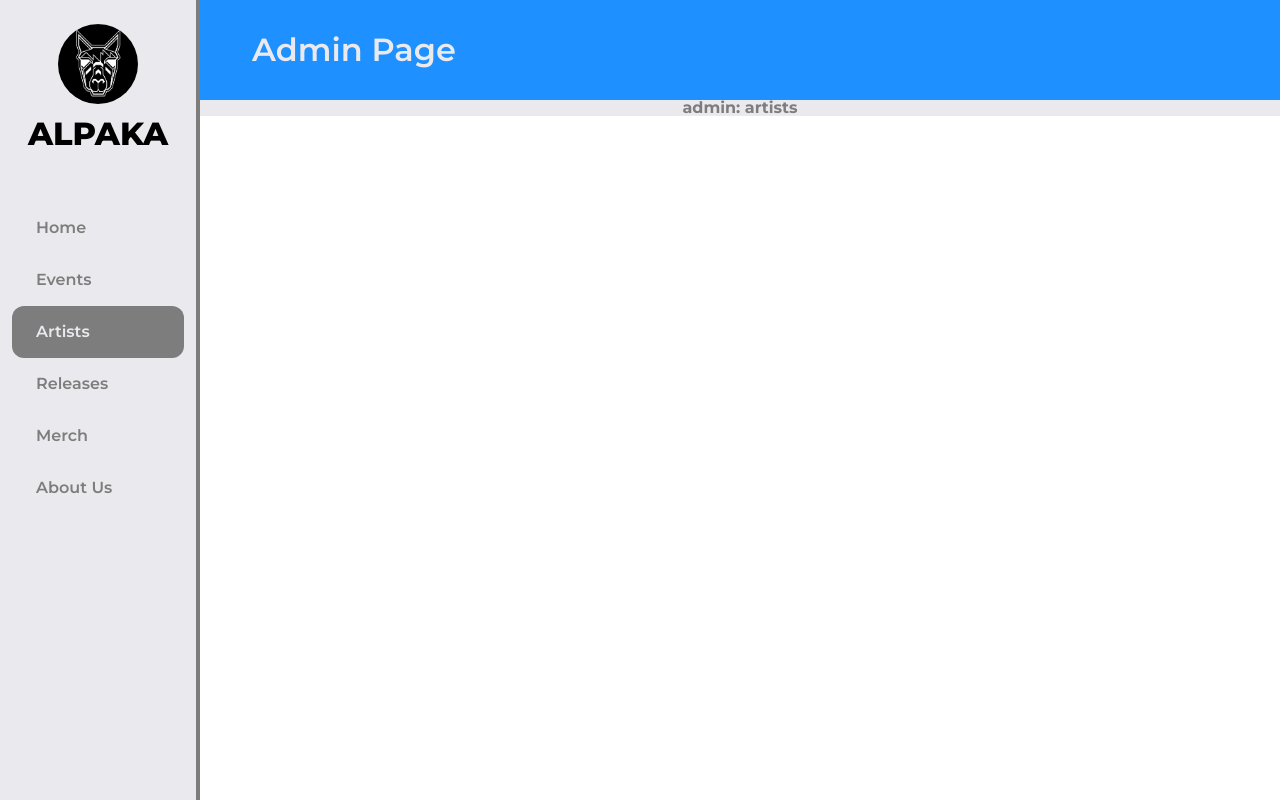
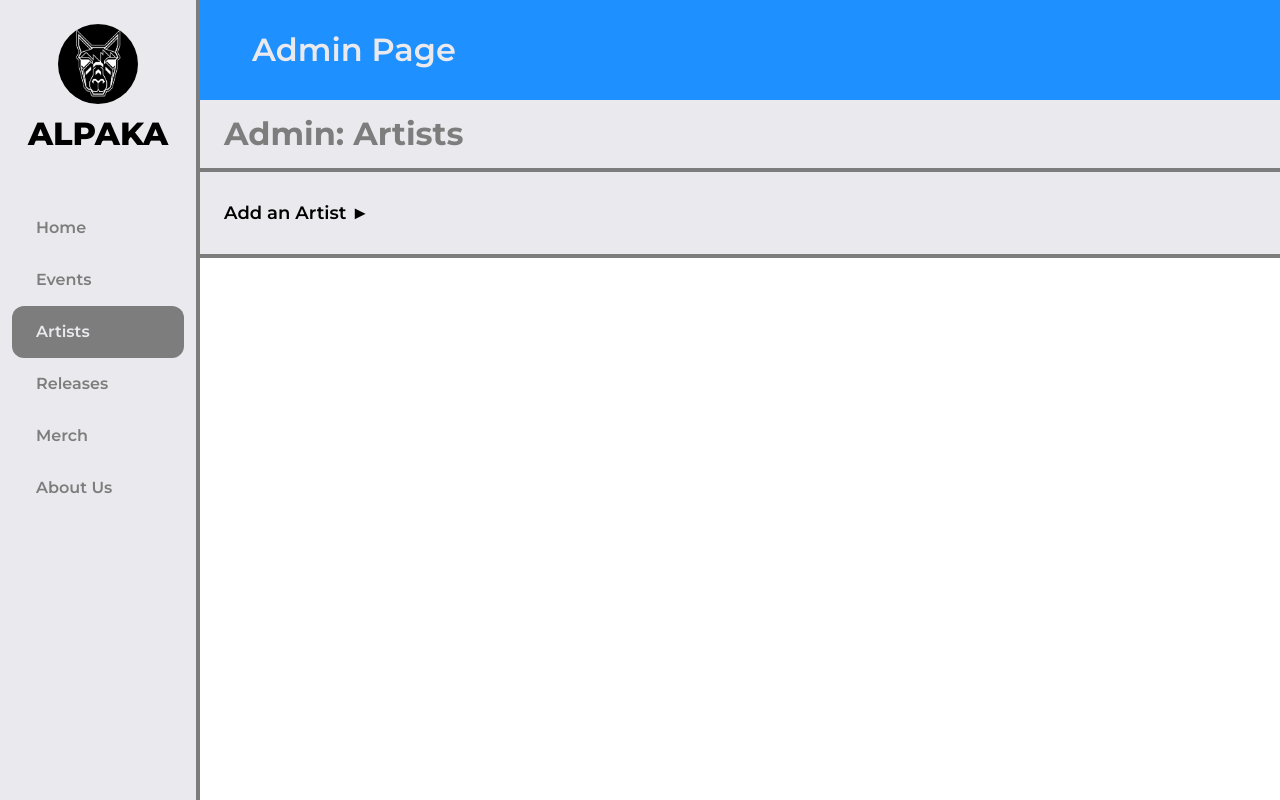
Before and after one commit to RobPanneton/project-Final-Alpaka, a React (Create React App) app in the folder alpaka/: page /admin/artists in a window 1280 px wide. Built offline with nearby package versions, Linux system fonts and the light colour scheme; no server answers.

Commit message:
enable add artist from admin page

```diff
--- a/alpaka/src/components/AdminPage/AdminArtists.js
+++ /dev/null
@@ -1,19 +0,0 @@
-import React from "react";
-import styled from "styled-components";
-import { COLORS } from "../../constants";
-
-const AdminArtists = () => {
-  return (
-    <Wrapper>
-      <h1>admin: artists</h1>
-    </Wrapper>
-  );
-};
-
-const Wrapper = styled.div`
-  width: 100%;
-  background-color: ${COLORS.white};
-  color: ${COLORS.gray};
-`;
-
-export default AdminArtists;
--- /dev/null
+++ b/alpaka/src/components/AdminPage/AdminArtistsFolder/AdminAddArtist.js
@@ -0,0 +1,158 @@
+import React, { useState } from "react";
+import styled from "styled-components";
+import { COLORS } from "../../../constants";
+
+const AdminAddArtist = () => {
+  const [tab, setTab] = useState(false);
+  const [name, setName] = useState("");
+  const [picUrl, setPicUrl] = useState("");
+  const [soundUrl, setSoundUrl] = useState("");
+  const [id, setId] = useState("");
+
+  console.log({ name: name, pic: picUrl, sound: soundUrl, id: id });
+
+  const setTheTab = () => {
+    setTab(!tab);
+  };
+
+  const handleSubmit = () => {
+    fetch(`/api/artists/add-artist`, {
+      method: "POST",
+      headers: {
+        "Content-Type": "application/json",
+      },
+      body: JSON.stringify({
+        _id: id,
+        name: name,
+        picUrl: picUrl,
+        soundUrl: soundUrl,
+      }),
+    });
+  };
+
+  const clearFields = () => {
+    setName("");
+    setPicUrl("");
+    setSoundUrl("");
+    setId("");
+  };
+
+  return (
+    <Wrapper>
+      {tab ? (
+        <>
+          <TabButton onClick={setTheTab}>Add an Artist ▼</TabButton>
+          <Form
+            onSubmit={(e) => {
+              e.preventDefault();
+              clearFields();
+            }}
+          >
+            <Label>
+              Name:
+              <NameInput
+                type="text"
+                value={name}
+                onChange={(e) => {
+                  setName(e.target.value);
+                }}
+              ></NameInput>
+            </Label>
+            <Label>
+              Picture URL:
+              <UrlInput
+                type="text"
+                value={picUrl}
+                onChange={(e) => {
+                  setPicUrl(e.target.value);
+                }}
+              ></UrlInput>
+            </Label>
+            <Label>
+              Soundcloud URL:
+              <UrlInput
+                type="text"
+                value={soundUrl}
+                onChange={(e) => {
+                  setSoundUrl(e.target.value);
+                }}
+              ></UrlInput>
+            </Label>
+            <Label>
+              Id:
+              <NameInput
+                type="text"
+                value={id}
+                onChange={(e) => {
+                  setId(e.target.value);
+                }}
+              ></NameInput>
+            </Label>
+            <Submit
+              type="submit"
+              value="Submit"
+              onClick={handleSubmit}
+            ></Submit>
+          </Form>
+        </>
+      ) : (
+        <>
+          <TabButton onClick={setTheTab}>Add an Artist ►</TabButton>
+        </>
+      )}
+    </Wrapper>
+  );
+};
+
+const Wrapper = styled.div`
+  width: 100%;
+  background-color: ${COLORS.white};
+  color: ${COLORS.gray};
+  padding: 18px 24px;
+`;
+
+const TabButton = styled.button`
+  padding: 12px 72px 12px 0px;
+  font-size: 18px;
+  border: none;
+  font-weight: 600;
+  background-color: ${COLORS.white};
+
+  &:focus {
+    outline: 0;
+  }
+`;
+
+const Form = styled.form`
+  padding: 8px 12px;
+  display: flex;
+  flex-direction: column;
+`;
+
+const Label = styled.label`
+  margin-top: 12px;
+`;
+
+const NameInput = styled.input`
+  padding: 4px 8px;
+  width: 200px;
+  border-radius: 4px;
+  border: 1px solid ${COLORS.gray};
+  margin-left: 6px;
+`;
+
+const UrlInput = styled.input`
+  padding: 4px 8px;
+  width: 400px;
+  border-radius: 4px;
+  border: 1px solid ${COLORS.gray};
+  margin-left: 6px;
+`;
+
+const Submit = styled.input`
+  padding: 12px 24px;
+  margin: 12px;
+  width: 100px;
+`;
+
+export default AdminAddArtist;
--- /dev/null
+++ b/alpaka/src/components/AdminPage/AdminArtistsFolder/AdminArtists.js
@@ -0,0 +1,41 @@
+import React from "react";
+import styled from "styled-components";
+import { COLORS } from "../../../constants";
+import AdminAddArtist from "./AdminAddArtist";
+
+const AdminArtists = () => {
+  return (
+    <Wrapper>
+      <Header>
+        <h1>Admin: Artists</h1>
+      </Header>
+
+      <Divider></Divider>
+      <AdminAddArtist />
+      <Divider></Divider>
+    </Wrapper>
+  );
+};
+
+const Wrapper = styled.div`
+  width: 100%;
+  background-color: ${COLORS.white};
+  color: ${COLORS.gray};
+`;
+
+const Header = styled.div`
+  padding: 18px 24px;
+
+  h1 {
+    text-align: left !important;
+    font-size: 32px;
+  }
+`;
+
+const Divider = styled.div`
+  width: 100%;
+  background-color: ${COLORS.gray};
+  height: 4px;
+`;
+
+export default AdminArtists;
--- a/alpaka/src/components/AdminPage/AdminIndex.js
+++ b/alpaka/src/components/AdminPage/AdminIndex.js
@@ -2,15 +2,13 @@ import React from "react";
 import { Route, Switch } from "react-router-dom";
 import styled from "styled-components";
 import AdminAbout from "./AdminAbout";
-import AdminArtists from "./AdminArtists";
+import AdminArtists from "./AdminArtistsFolder/AdminArtists";
 import AdminEvents from "./AdminEvents";
 import AdminHome from "./AdminHome";
 import AdminMerch from "./AdminMerch";
 import AdminNavbar from "./AdminNavbar";
 import AdminReleases from "./AdminReleases";
 import AdminWelcome from "./AdminWelcome";
-// import { COLORS } from "../../constants";
-// import { artists } from "./tempdata";
 
 const AdminIndex = () => {
   return (
@@ -51,7 +49,6 @@ const AdminIndex = () => {
 const Wrapper = styled.div`
   width: 100%;
   height: 100vh;
-  text-align: center;
 
   h1 {
     text-align: center;
--- a/alpaka/src/components/AdminPage/AdminNavbar.js
+++ b/alpaka/src/components/AdminPage/AdminNavbar.js
@@ -47,6 +47,7 @@ const Wrapper = styled.div`
 
 const LogoAndNameWrapper = styled.div`
   font-weight: 600;
+  text-align: center;
   /* display: flex;
   align-items: center; */
 `;
--- a/alpaka/src/components/reducers/content-reducer.js
+++ b/alpaka/src/components/reducers/content-reducer.js
@@ -15,7 +15,6 @@ export const contentReducer = (state = initialState, action) => {
       };
 
     case "POPULATE_ARTISTS_CONTENT":
-      console.log(action.payload);
       return {
         ...state,
         artists: [...action.payload],
```
Also changed, not shown: 1 other file (tests, documents, lock files or other folders).
